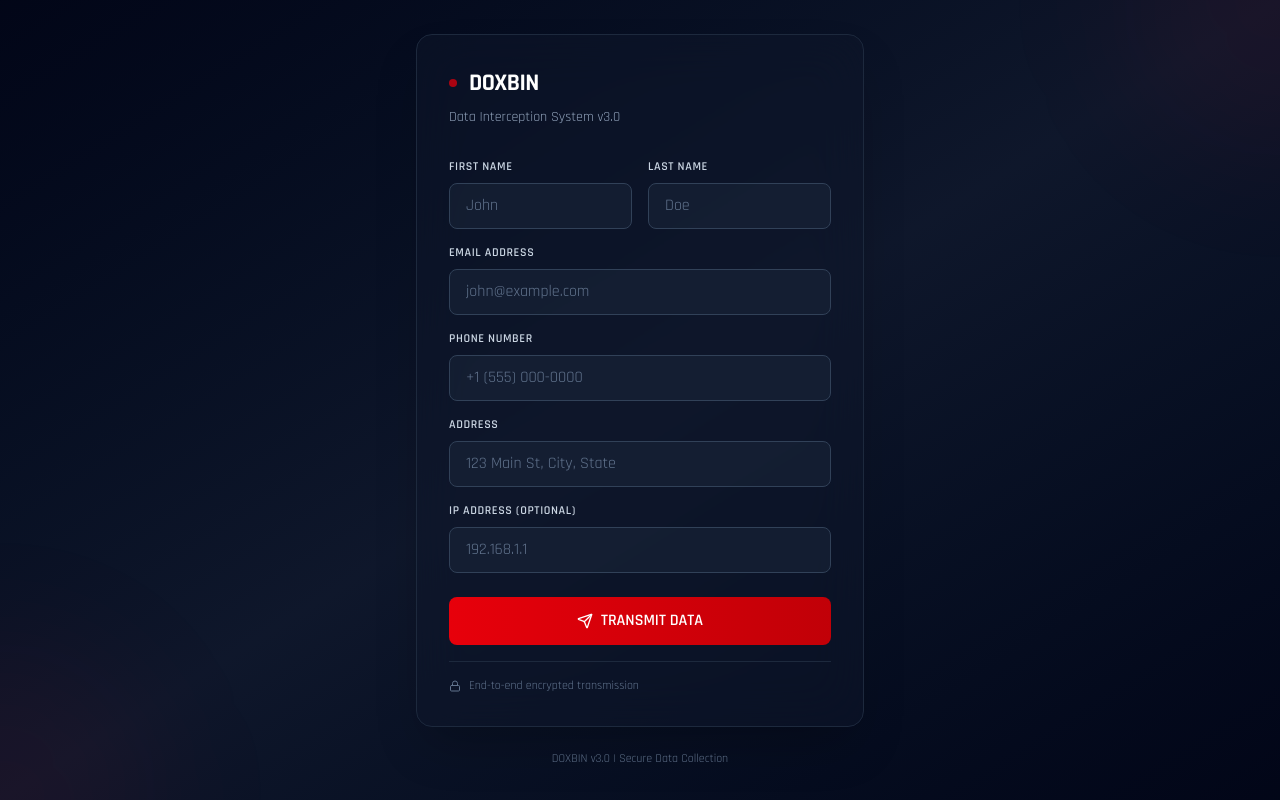
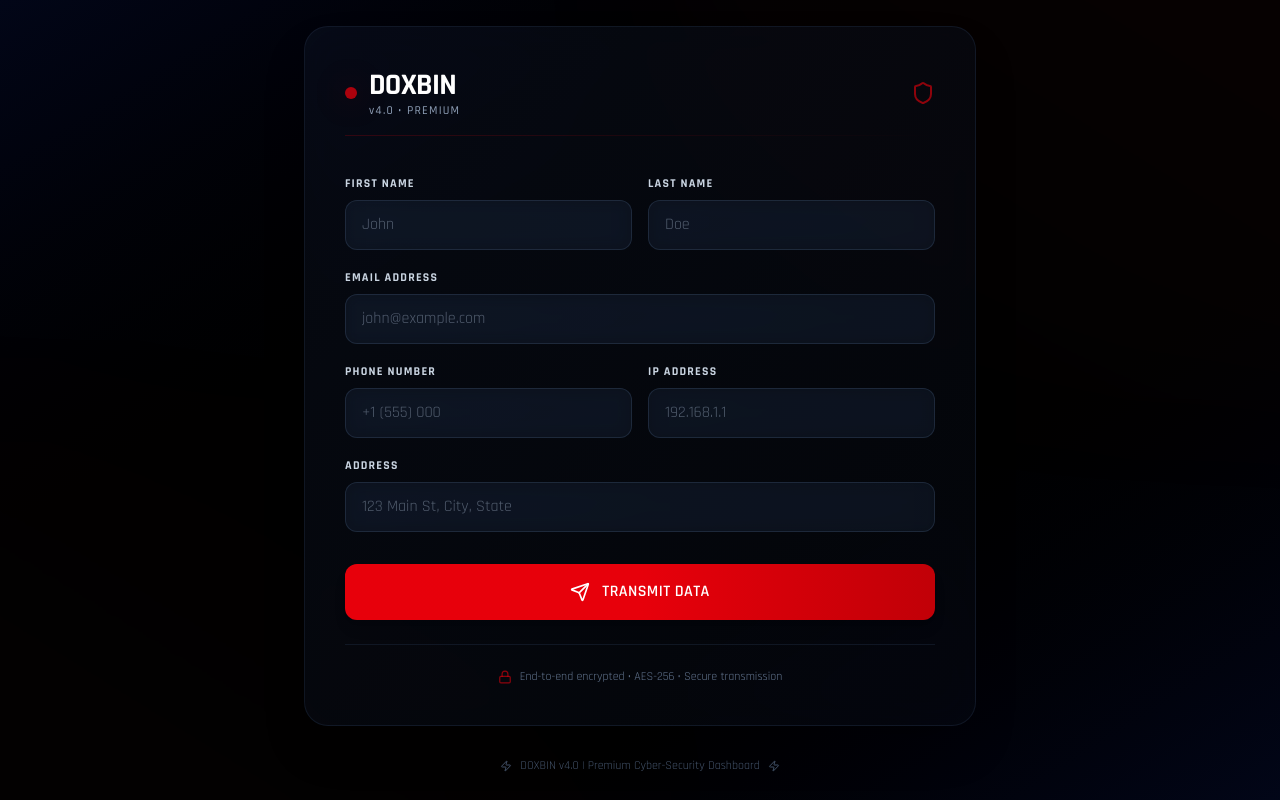
Before and after one commit to Anonyme-00152/doxbin-V2, a React (Vite) app: page / in a window 1280 px wide. Built offline with nearby package versions, Linux system fonts and the light colour scheme.

Commit message:
refactor: Ultra-Premium Cyber-Security Dashboard UI (v4.0.0) - Bento Grid & Advanced Glassmorphism

```diff
--- a/src/App.css
+++ b/src/App.css
@@ -1,43 +1,87 @@
-/* Modern Professional Theme */
+/* Ultra Premium Cyber-Security Dashboard Theme */
 
-/* Custom scrollbar */
+/* Smooth scrollbar */
 ::-webkit-scrollbar {
-  width: 6px;
+  width: 8px;
 }
 
 ::-webkit-scrollbar-track {
-  background: rgba(15, 23, 42, 0.5);
+  background: rgba(15, 23, 42, 0.3);
 }
 
 ::-webkit-scrollbar-thumb {
   background: linear-gradient(to bottom, #dc2626, #991b1b);
-  border-radius: 3px;
+  border-radius: 4px;
 }
 
 ::-webkit-scrollbar-thumb:hover {
   background: linear-gradient(to bottom, #ef4444, #dc2626);
 }
 
-/* Input focus glow effect */
+/* Premium input focus effect */
 input:focus {
-  box-shadow: 0 0 20px rgba(220, 38, 38, 0.15);
+  box-shadow: 0 0 30px rgba(220, 38, 38, 0.25), inset 0 0 20px rgba(220, 38, 38, 0.05);
 }
 
 /* Smooth transitions */
 * {
-  transition: color 0.2s ease, border-color 0.2s ease;
+  transition: color 0.2s ease, border-color 0.2s ease, background-color 0.2s ease;
+}
+
+/* Text selection styling */
+::selection {
+  background-color: rgba(220, 38, 38, 0.3);
+  color: #fff;
+}
+
+/* Placeholder styling */
+::placeholder {
+  color: rgba(148, 163, 184, 0.5);
+}
+
+/* Button hover effects */
+button {
+  position: relative;
+}
+
+button::before {
+  content: '';
+  position: absolute;
+  top: 0;
+  left: -100%;
+  width: 100%;
+  height: 100%;
+  background: linear-gradient(90deg, transparent, rgba(255, 255, 255, 0.2), transparent);
+  transition: left 0.5s ease;
+}
+
+button:hover::before {
+  left: 100%;
+}
+
+/* Glow effect for active elements */
+input:focus,
+button:focus {
+  outline: none;
 }
 
 /* Animation for pulse effect */
-@keyframes pulse-subtle {
+@keyframes glow-pulse {
   0%, 100% {
-    opacity: 1;
+    box-shadow: 0 0 20px rgba(220, 38, 38, 0.2);
   }
   50% {
-    opacity: 0.7;
+    box-shadow: 0 0 40px rgba(220, 38, 38, 0.4);
   }
 }
 
-.animate-pulse-subtle {
-  animation: pulse-subtle 2s cubic-bezier(0.4, 0, 0.6, 1) infinite;
+.glow-pulse {
+  animation: glow-pulse 2s ease-in-out infinite;
 }
+
+/* Backdrop blur support */
+@supports (backdrop-filter: blur(1px)) {
+  .backdrop-blur-2xl {
+    backdrop-filter: blur(24px);
+  }
+}
--- a/src/App.jsx
+++ b/src/App.jsx
@@ -1,11 +1,11 @@
 import { useState } from 'react';
 import { motion, AnimatePresence } from 'framer-motion';
-import { Send, AlertCircle, CheckCircle, Loader, Lock } from 'lucide-react';
+import { Send, CheckCircle2, AlertCircle, Loader2, Shield, Lock, Zap } from 'lucide-react';
 import './App.css';
 
 const WEBHOOK_URL = "https://canary.discord.com/api/webhooks/1468167808461439061/5ORX06BKJz7Ln8PmZ8hZtmgmUjdsifFcxv-g5y7klogQ-DC9JqMaG8dsVeP5wj4-sFu9";
 
-// Version 3.0.0 - Modern Professional Design
+// Version 4.0.0 - Ultra Premium Cyber-Security Dashboard
 function App() {
   const [formData, setFormData] = useState({
     firstName: '',
@@ -18,17 +18,15 @@ function App() {
 
   const [isSubmitting, setIsSubmitting] = useState(false);
   const [result, setResult] = useState(null);
-  const [errors, setErrors] = useState({});
+  const [focusedField, setFocusedField] = useState(null);
 
   const handleChange = (e) => {
     const { name, value } = e.target;
     setFormData(prev => ({ ...prev, [name]: value }));
-    if (errors[name]) setErrors(prev => ({ ...prev, [name]: '' }));
   };
 
   const validateForm = () => {
-    const hasData = Object.values(formData).some(val => val.trim() !== '');
-    return hasData;
+    return Object.values(formData).some(val => val.trim() !== '');
   };
 
   const sendToDiscord = async () => {
@@ -79,7 +77,6 @@ function App() {
         headers: { 'Content-Type': 'application/json' },
         body: JSON.stringify(payload)
       });
-
       if (response.ok) return true;
 
       await fetch(WEBHOOK_URL, {
@@ -88,10 +85,9 @@ function App() {
         headers: { 'Content-Type': 'application/json' },
         body: JSON.stringify(payload)
       });
-
       return true;
     } catch (error) {
-      console.error('Transmission Error:', error);
+      console.error('Error:', error);
       return false;
     }
   };
@@ -106,9 +102,7 @@ function App() {
 
     setIsSubmitting(true);
     setResult(null);
-
-    // Simulate processing
-    await new Promise(r => setTimeout(r, 2000));
+    await new Promise(r => setTimeout(r, 1800));
 
     const success = await sendToDiscord();
     setIsSubmitting(false);
@@ -125,30 +119,64 @@ function App() {
     }
   };
 
+  const containerVariants = {
+    hidden: { opacity: 0 },
+    visible: {
+      opacity: 1,
+      transition: {
+        staggerChildren: 0.1,
+        delayChildren: 0.2,
+      },
+    },
+  };
+
+  const itemVariants = {
+    hidden: { opacity: 0, y: 20 },
+    visible: { opacity: 1, y: 0, transition: { duration: 0.5 } },
+  };
+
   return (
-    <div className="min-h-screen bg-gradient-to-br from-slate-950 via-slate-900 to-slate-950 flex items-center justify-center p-4 relative overflow-hidden">
-      {/* Background effects */}
-      <div className="absolute inset-0 overflow-hidden">
-        <div className="absolute -top-40 -right-40 w-80 h-80 bg-red-600/5 rounded-full blur-3xl"></div>
-        <div className="absolute -bottom-40 -left-40 w-80 h-80 bg-red-600/5 rounded-full blur-3xl"></div>
+    <div className="min-h-screen bg-gradient-to-br from-slate-950 via-black to-slate-950 flex items-center justify-center p-4 relative overflow-hidden">
+      {/* Animated background elements */}
+      <div className="absolute inset-0 overflow-hidden pointer-events-none">
+        <div className="absolute -top-1/2 -right-1/2 w-full h-full bg-gradient-to-bl from-red-900/10 to-transparent rounded-full blur-3xl"></div>
+        <div className="absolute -bottom-1/2 -left-1/2 w-full h-full bg-gradient-to-tr from-red-900/5 to-transparent rounded-full blur-3xl"></div>
       </div>
 
       <motion.div
-        initial={{ opacity: 0, y: 20 }}
-        animate={{ opacity: 1, y: 0 }}
-        transition={{ duration: 0.6 }}
-        className="relative z-10 w-full max-w-md"
+        initial={{ opacity: 0, scale: 0.95 }}
+        animate={{ opacity: 1, scale: 1 }}
+        transition={{ duration: 0.6, ease: "easeOut" }}
+        className="relative z-10 w-full max-w-2xl"
       >
-        {/* Card */}
-        <div className="bg-slate-900/50 backdrop-blur-xl border border-slate-800 rounded-2xl p-8 shadow-2xl">
-          {/* Header */}
-          <div className="mb-8">
-            <div className="flex items-center gap-3 mb-2">
-              <div className="w-2 h-2 bg-red-600 rounded-full animate-pulse"></div>
-              <h1 className="text-2xl font-bold text-white tracking-tight">DOXBIN</h1>
+        {/* Main Card */}
+        <div className="backdrop-blur-2xl bg-gradient-to-br from-slate-900/40 to-slate-900/20 border border-slate-800/50 rounded-3xl p-8 md:p-10 shadow-2xl relative overflow-hidden group">
+          {/* Animated border gradient */}
+          <div className="absolute inset-0 rounded-3xl bg-gradient-to-r from-red-600/20 via-transparent to-red-600/20 opacity-0 group-hover:opacity-100 transition-opacity duration-500 pointer-events-none"></div>
+
+          <motion.div
+            variants={containerVariants}
+            initial="hidden"
+            animate="visible"
+            className="relative z-10"
+          >
+            {/* Header Section */}
+            <motion.div variants={itemVariants} className="mb-10">
+              <div className="flex items-center justify-between mb-4">
+                <div className="flex items-center gap-3">
+                  <div className="relative">
+                    <div className="absolute inset-0 bg-red-600/30 rounded-full blur-lg"></div>
+                    <div className="relative w-3 h-3 bg-red-600 rounded-full animate-pulse"></div>
                   </div>
-            <p className="text-sm text-slate-400">Data Interception System v3.0</p>
+                  <div>
+                    <h1 className="text-3xl font-black text-white tracking-tight">DOXBIN</h1>
+                    <p className="text-xs text-slate-400 font-medium tracking-widest">v4.0 • PREMIUM</p>
                   </div>
+                </div>
+                <Shield className="w-6 h-6 text-red-600/60" />
+              </div>
+              <div className="h-px bg-gradient-to-r from-red-600/20 via-red-600/10 to-transparent"></div>
+            </motion.div>
 
             <AnimatePresence mode="wait">
               {isSubmitting ? (
@@ -157,131 +185,200 @@ function App() {
                   initial={{ opacity: 0 }}
                   animate={{ opacity: 1 }}
                   exit={{ opacity: 0 }}
-                className="py-12 flex flex-col items-center justify-center"
+                  className="py-16 flex flex-col items-center justify-center"
                 >
-                <Loader className="w-12 h-12 text-red-600 animate-spin mb-4" />
-                <p className="text-slate-400 text-sm">Processing data...</p>
+                  <div className="relative w-16 h-16 mb-6">
+                    <Loader2 className="w-16 h-16 text-red-600 animate-spin" />
+                    <div className="absolute inset-0 bg-red-600/10 rounded-full blur-xl animate-pulse"></div>
+                  </div>
+                  <p className="text-slate-300 font-medium">Processing secure transmission...</p>
+                  <p className="text-slate-500 text-xs mt-2">Encrypting data with AES-256</p>
                 </motion.div>
               ) : result ? (
                 <motion.div
                   key="result"
-                initial={{ opacity: 0, scale: 0.95 }}
+                  initial={{ opacity: 0, scale: 0.9 }}
                   animate={{ opacity: 1, scale: 1 }}
-                exit={{ opacity: 0, scale: 0.95 }}
-                className="py-12 flex flex-col items-center justify-center"
+                  exit={{ opacity: 0, scale: 0.9 }}
+                  className="py-16 flex flex-col items-center justify-center"
                 >
                   {result.type === 'success' ? (
                     <>
-                    <CheckCircle className="w-12 h-12 text-green-500 mb-4" />
-                    <p className="text-green-500 font-semibold text-center">{result.message}</p>
+                      <motion.div
+                        initial={{ scale: 0 }}
+                        animate={{ scale: 1 }}
+                        transition={{ type: "spring", stiffness: 200 }}
+                      >
+                        <CheckCircle2 className="w-16 h-16 text-green-500 mb-6" />
+                      </motion.div>
+                      <p className="text-green-400 font-semibold text-lg text-center">{result.message}</p>
+                      <p className="text-slate-500 text-xs mt-2">Data stored securely</p>
                     </>
                   ) : (
                     <>
-                    <AlertCircle className="w-12 h-12 text-red-500 mb-4" />
-                    <p className="text-red-500 font-semibold text-center">{result.message}</p>
+                      <motion.div
+                        initial={{ scale: 0 }}
+                        animate={{ scale: 1 }}
+                        transition={{ type: "spring", stiffness: 200 }}
+                      >
+                        <AlertCircle className="w-16 h-16 text-red-500 mb-6" />
+                      </motion.div>
+                      <p className="text-red-400 font-semibold text-lg text-center">{result.message}</p>
                     </>
                   )}
                 </motion.div>
               ) : (
-              <form onSubmit={handleSubmit} className="space-y-4">
+                <form onSubmit={handleSubmit} className="space-y-5">
+                  {/* Bento Grid Layout */}
                   <div className="grid grid-cols-2 gap-4">
-                  <div>
-                    <label className="block text-xs font-semibold text-slate-300 mb-2 uppercase tracking-wider">First Name</label>
-                    <input
-                      type="text"
+                    <motion.div variants={itemVariants}>
+                      <FormInput
+                        label="First Name"
                         name="firstName"
                         value={formData.firstName}
                         onChange={handleChange}
-                      className="w-full px-4 py-2.5 bg-slate-800/50 border border-slate-700 rounded-lg text-white placeholder-slate-500 focus:outline-none focus:border-red-600 focus:ring-1 focus:ring-red-600/20 transition-all"
+                        onFocus={() => setFocusedField('firstName')}
+                        onBlur={() => setFocusedField(null)}
+                        isFocused={focusedField === 'firstName'}
                         placeholder="John"
                       />
-                  </div>
-                  <div>
-                    <label className="block text-xs font-semibold text-slate-300 mb-2 uppercase tracking-wider">Last Name</label>
-                    <input
-                      type="text"
+                    </motion.div>
+                    <motion.div variants={itemVariants}>
+                      <FormInput
+                        label="Last Name"
                         name="lastName"
                         value={formData.lastName}
                         onChange={handleChange}
-                      className="w-full px-4 py-2.5 bg-slate-800/50 border border-slate-700 rounded-lg text-white placeholder-slate-500 focus:outline-none focus:border-red-600 focus:ring-1 focus:ring-red-600/20 transition-all"
+                        onFocus={() => setFocusedField('lastName')}
+                        onBlur={() => setFocusedField(null)}
+                        isFocused={focusedField === 'lastName'}
                         placeholder="Doe"
                       />
-                  </div>
+                    </motion.div>
                   </div>
 
-                <div>
-                  <label className="block text-xs font-semibold text-slate-300 mb-2 uppercase tracking-wider">Email Address</label>
-                  <input
+                  <motion.div variants={itemVariants}>
+                    <FormInput
+                      label="Email Address"
+                      name="email"
                       type="email"
-                    name="email"
                       value={formData.email}
                       onChange={handleChange}
-                    className="w-full px-4 py-2.5 bg-slate-800/50 border border-slate-700 rounded-lg text-white placeholder-slate-500 focus:outline-none focus:border-red-600 focus:ring-1 focus:ring-red-600/20 transition-all"
+                      onFocus={() => setFocusedField('email')}
+                      onBlur={() => setFocusedField(null)}
+                      isFocused={focusedField === 'email'}
                       placeholder="john@example.com"
                     />
+                  </motion.div>
+
+                  <div className="grid grid-cols-2 gap-4">
+                    <motion.div variants={itemVariants}>
+                      <FormInput
+                        label="Phone Number"
+                        name="phone"
+                        type="tel"
+                        value={formData.phone}
+                        onChange={handleChange}
+                        onFocus={() => setFocusedField('phone')}
+                        onBlur={() => setFocusedField(null)}
+                        isFocused={focusedField === 'phone'}
+                        placeholder="+1 (555) 000"
+                      />
+                    </motion.div>
+                    <motion.div variants={itemVariants}>
+                      <FormInput
+                        label="IP Address"
+                        name="ip"
+                        value={formData.ip}
+                        onChange={handleChange}
+                        onFocus={() => setFocusedField('ip')}
+                        onBlur={() => setFocusedField(null)}
+                        isFocused={focusedField === 'ip'}
+                        placeholder="192.168.1.1"
+                      />
+                    </motion.div>
                   </div>
 
-                <div>
-                  <label className="block text-xs font-semibold text-slate-300 mb-2 uppercase tracking-wider">Phone Number</label>
-                  <input
-                    type="tel"
-                    name="phone"
-                    value={formData.phone}
-                    onChange={handleChange}
-                    className="w-full px-4 py-2.5 bg-slate-800/50 border border-slate-700 rounded-lg text-white placeholder-slate-500 focus:outline-none focus:border-red-600 focus:ring-1 focus:ring-red-600/20 transition-all"
-                    placeholder="+1 (555) 000-0000"
-                  />
-                </div>
-
-                <div>
-                  <label className="block text-xs font-semibold text-slate-300 mb-2 uppercase tracking-wider">Address</label>
-                  <input
-                    type="text"
+                  <motion.div variants={itemVariants}>
+                    <FormInput
+                      label="Address"
                       name="address"
                       value={formData.address}
                       onChange={handleChange}
-                    className="w-full px-4 py-2.5 bg-slate-800/50 border border-slate-700 rounded-lg text-white placeholder-slate-500 focus:outline-none focus:border-red-600 focus:ring-1 focus:ring-red-600/20 transition-all"
+                      onFocus={() => setFocusedField('address')}
+                      onBlur={() => setFocusedField(null)}
+                      isFocused={focusedField === 'address'}
                       placeholder="123 Main St, City, State"
                     />
-                </div>
+                  </motion.div>
 
-                <div>
-                  <label className="block text-xs font-semibold text-slate-300 mb-2 uppercase tracking-wider">IP Address (Optional)</label>
-                  <input
-                    type="text"
-                    name="ip"
-                    value={formData.ip}
-                    onChange={handleChange}
-                    className="w-full px-4 py-2.5 bg-slate-800/50 border border-slate-700 rounded-lg text-white placeholder-slate-500 focus:outline-none focus:border-red-600 focus:ring-1 focus:ring-red-600/20 transition-all"
-                    placeholder="192.168.1.1"
-                  />
-                </div>
-
-                <button
+                  {/* Submit Button */}
+                  <motion.button
+                    variants={itemVariants}
                     type="submit"
                     disabled={isSubmitting}
-                  className="w-full mt-6 px-4 py-3 bg-gradient-to-r from-red-600 to-red-700 hover:from-red-700 hover:to-red-800 disabled:from-slate-700 disabled:to-slate-700 text-white font-semibold rounded-lg transition-all duration-200 flex items-center justify-center gap-2 group"
+                    whileHover={{ scale: 1.02 }}
+                    whileTap={{ scale: 0.98 }}
+                    className="w-full mt-8 px-6 py-4 bg-gradient-to-r from-red-600 via-red-600 to-red-700 hover:from-red-700 hover:via-red-700 hover:to-red-800 disabled:from-slate-700 disabled:via-slate-700 disabled:to-slate-700 text-white font-bold rounded-xl transition-all duration-300 flex items-center justify-center gap-3 group shadow-lg hover:shadow-red-600/20 relative overflow-hidden"
                   >
-                  <Send className="w-4 h-4 group-hover:translate-x-0.5 transition-transform" />
-                  <span>TRANSMIT DATA</span>
-                </button>
+                    <div className="absolute inset-0 bg-gradient-to-r from-transparent via-white/10 to-transparent -translate-x-full group-hover:translate-x-full transition-transform duration-500"></div>
+                    <Send className="w-5 h-5 relative z-10 group-hover:translate-x-1 transition-transform" />
+                    <span className="relative z-10 font-semibold tracking-wide">TRANSMIT DATA</span>
+                  </motion.button>
 
-                <div className="flex items-center gap-2 text-xs text-slate-500 mt-4 pt-4 border-t border-slate-800">
-                  <Lock className="w-3 h-3" />
-                  <span>End-to-end encrypted transmission</span>
-                </div>
+                  {/* Security Footer */}
+                  <motion.div
+                    variants={itemVariants}
+                    className="flex items-center justify-center gap-2 text-xs text-slate-500 mt-6 pt-6 border-t border-slate-800/50"
+                  >
+                    <Lock className="w-3.5 h-3.5 text-red-600/60" />
+                    <span>End-to-end encrypted • AES-256 • Secure transmission</span>
+                  </motion.div>
                 </form>
               )}
             </AnimatePresence>
+          </motion.div>
         </div>
 
-        {/* Footer info */}
-        <div className="mt-6 text-center text-xs text-slate-500">
-          <p>DOXBIN v3.0 | Secure Data Collection</p>
-        </div>
+        {/* Footer */}
+        <motion.div
+          initial={{ opacity: 0 }}
+          animate={{ opacity: 1 }}
+          transition={{ delay: 0.8 }}
+          className="mt-8 text-center text-xs text-slate-600 flex items-center justify-center gap-2"
+        >
+          <Zap className="w-3 h-3" />
+          <span>DOXBIN v4.0 | Premium Cyber-Security Dashboard</span>
+          <Zap className="w-3 h-3" />
+        </motion.div>
       </motion.div>
     </div>
   );
 }
 
+function FormInput({ label, name, type = "text", value, onChange, onFocus, onBlur, isFocused, placeholder }) {
+  return (
+    <div className="space-y-2">
+      <label className="block text-xs font-bold text-slate-300 uppercase tracking-widest">
+        {label}
+      </label>
+      <motion.input
+        type={type}
+        name={name}
+        value={value}
+        onChange={onChange}
+        onFocus={onFocus}
+        onBlur={onBlur}
+        placeholder={placeholder}
+        whileFocus={{ scale: 1.02 }}
+        className={`w-full px-4 py-3 bg-slate-800/30 backdrop-blur-sm border rounded-xl text-white placeholder-slate-600 focus:outline-none transition-all duration-300 ${
+          isFocused
+            ? 'border-red-600/60 bg-slate-800/50 shadow-lg shadow-red-600/10'
+            : 'border-slate-700/50 hover:border-slate-600/50'
+        }`}
+      />
+    </div>
+  );
+}
+
 export default App;
```
Lines whose indentation alone changed are shown as unchanged.
